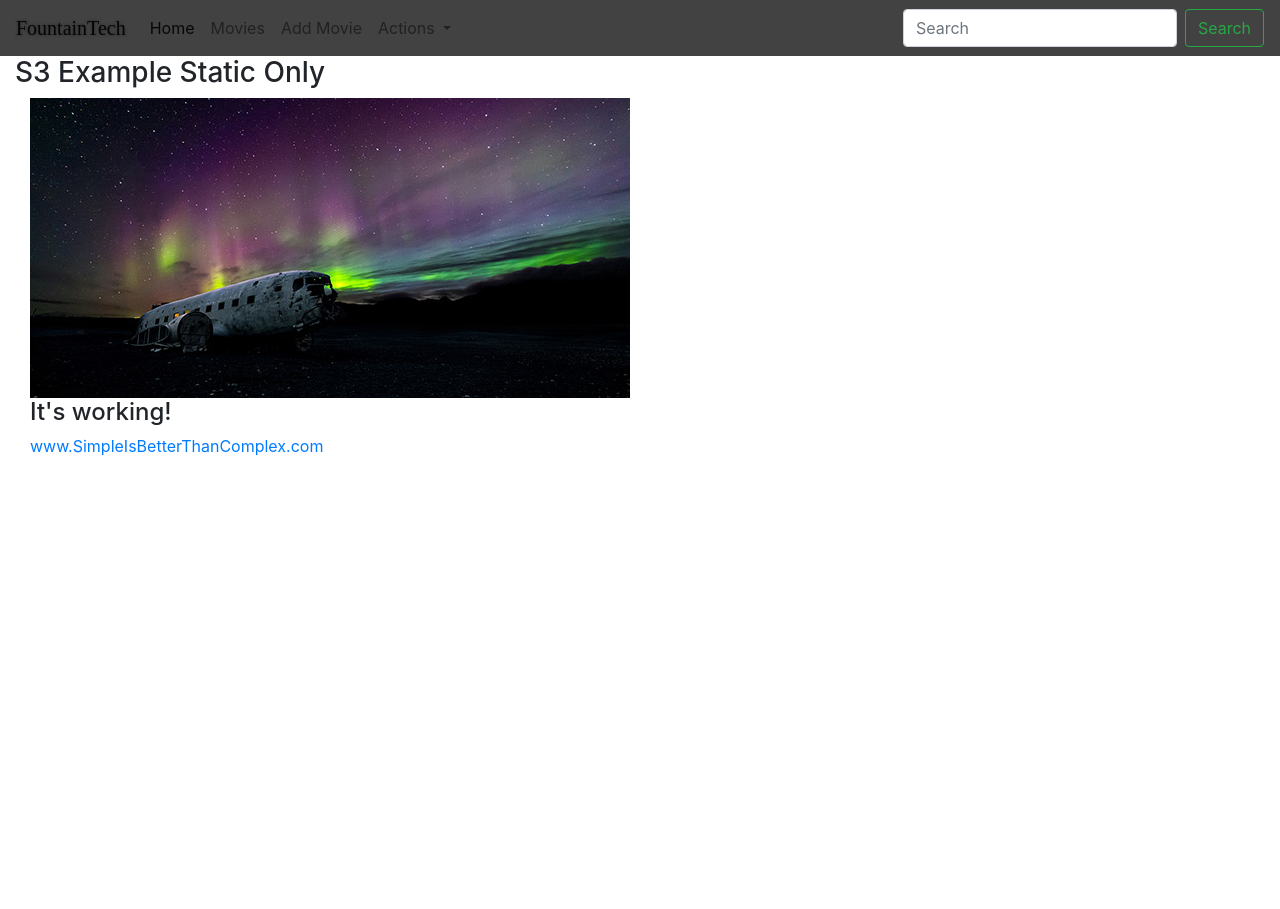
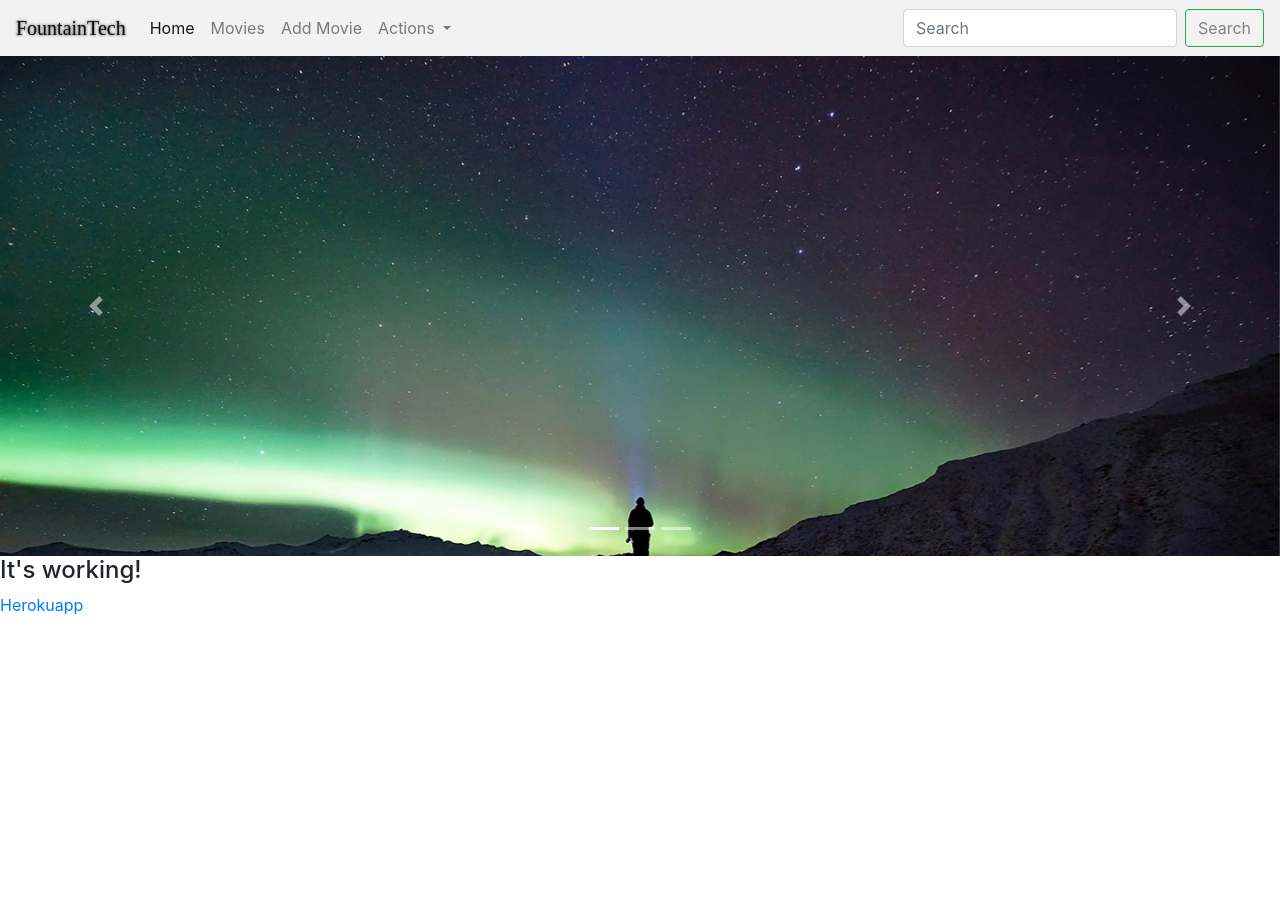
Before and after one commit to opman129/ecomms2, a Django app: page / in a window 1280 px wide. Shown: the top 909 px of the page. Run offline with Django 3.2, Linux system fonts and the light colour scheme; some libraries are stand-ins or nearby versions.

Commit message:
progress

```diff
--- a/ecomms/Templates/home.html
+++ b/ecomms/Templates/home.html
@@ -10,22 +10,52 @@
   <link rel="shortcut icon" href="{% static 'img/favicon.ico' %}">
 </head>
 <body>
-  <div class="container-fluid">
+  <!--<div class="container-fluid">
     <div class="row">
       <header class="col">
         <h3>S3 Example Static Only</h3>
       </header>
+  </div>-->
+
+  <main>
+    <div id="carouselExampleIndicators" class="carousel slide" data-ride="carousel" >
+      <ol class="carousel-indicators">
+        <li data-target="#carouselExampleIndicators" data-slide-to="0" class="active"></li>
+          <li data-target="#carouselExampleIndicators" data-slide-to="1"></li>
+        <li data-target="#carouselExampleIndicators" data-slide-to="2"></li>
+      </ol>
+    <div class="carousel-inner" style="height:500px; justify-content: center; background-size: cover; display: block;">
+      <div class="carousel-item active">
+        <img src="{% static 'img/slide02.jpg' %}" class="d-block w-100" alt="thumbs up">
+          <div class="carousel-caption d-none d-md-block">
+            <h5>tddvv</h5>
+            <p>nice</p>
+          </div>
+      </div>
+      <div class="carousel-item">
+        <img src="{% static 'img/slide03.jpg' %}" class="d-block w-100" alt="thumbs">
+          <div class="carousel-caption d-none d-md-block">
+            <h5>tddvv</h5>
+            <p>nice</p>
+          </div>
+        </div>
+      <div class="carousel-item">
+        <img src="{% static 'img/slide01.jpg' %}" class="d-block w-100" alt="thumbs">
+      </div>
+    </div>
+      <a class="carousel-control-prev" href="#carouselExampleIndicators" role="button" data-slide="prev">
+        <span class="carousel-control-prev-icon" aria-hidden="true"></span>
+        <span class="sr-only">Previous</span>
+      </a>
+      <a class="carousel-control-next" href="#carouselExampleIndicators" role="button" data-slide="next">
+        <span class="carousel-control-next-icon" aria-hidden="true"></span>
+        <span class="sr-only">Next</span>
+      </a>
   </div>
-  <main class= "container-fluid">
-    <div class="row">
-        <div class="col">
-          <img src="{% static 'img/pic03.1.jpg' %}" class="img-fluid" alt="thums up">
-        </div>
-    </div>
+</main>
     <h4>It's working!</h4>
-  </main>
-  <footer class="container-fluid">
-    <a href="https://simpleisbetterthancomplex.com">www.SimpleIsBetterThanComplex.com</a>
+  <footer>
+    <a href="https://ecomms.herokuapp.com">Herokuapp</a>
   </footer>
 </body>
 {% endblock %}
--- a/ecomms/Templates/navbar.html
+++ b/ecomms/Templates/navbar.html
@@ -1,7 +1,7 @@
 {% load static %}
 <!--style="color:darkgrey;"-->
 
-<nav class="navbar navbar-expand-lg navbar-light" style="background-color: #424242;">
+<nav class="navbar navbar-expand-lg navbar-light" style="background-color: #f0f0f0d5;">
 <a class="navbar-brand" href="" style="font-family:pristina; text-shadow:0px 0px 3px rgb(43, 36, 36);">FountainTech</a>
         <button class="navbar-toggler" type="button" data-toggle="collapse" data-target="#navbarSupportedContent" aria-controls="navbarSupportedContent" aria-expanded="false" aria-label="Toggle navigation">
           <span class="navbar-toggler-icon"></span>
@@ -33,7 +33,7 @@
           <form class="form-inline my-2 my-lg-0">
             <input class="form-control mr-sm-2" type="text" method="GET" name="q" placeholder="Search"
             aria-label="Search" value="{{ request.GET.q }}">
-            <button class="btn btn-outline-success my-2 my-sm-0" type="submit">Search</button>
+            <button class="btn btn-outline-success my-2 my-sm-0" type="submit" style="color: grey;">Search</button>
           </form>
         </div>
 </nav>
```
Also changed, not shown: ecomms/static/css/home.css (+12 -0 lines), ecomms/static/img/slide02.jpg (added), ecomms/static/img/slide03.jpg (added), ecomms/static/img/slide04.jpg (added), ecomms/static/img/slide05.jpg (added).
